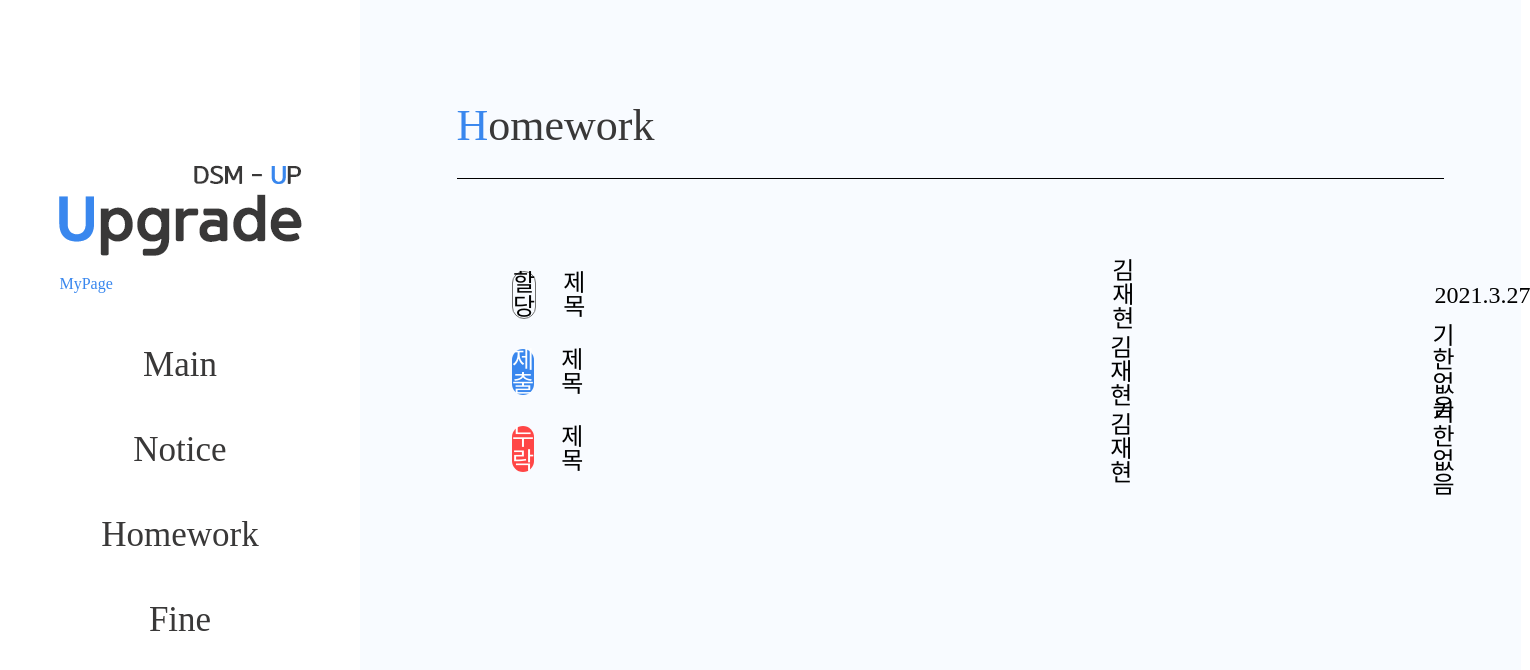
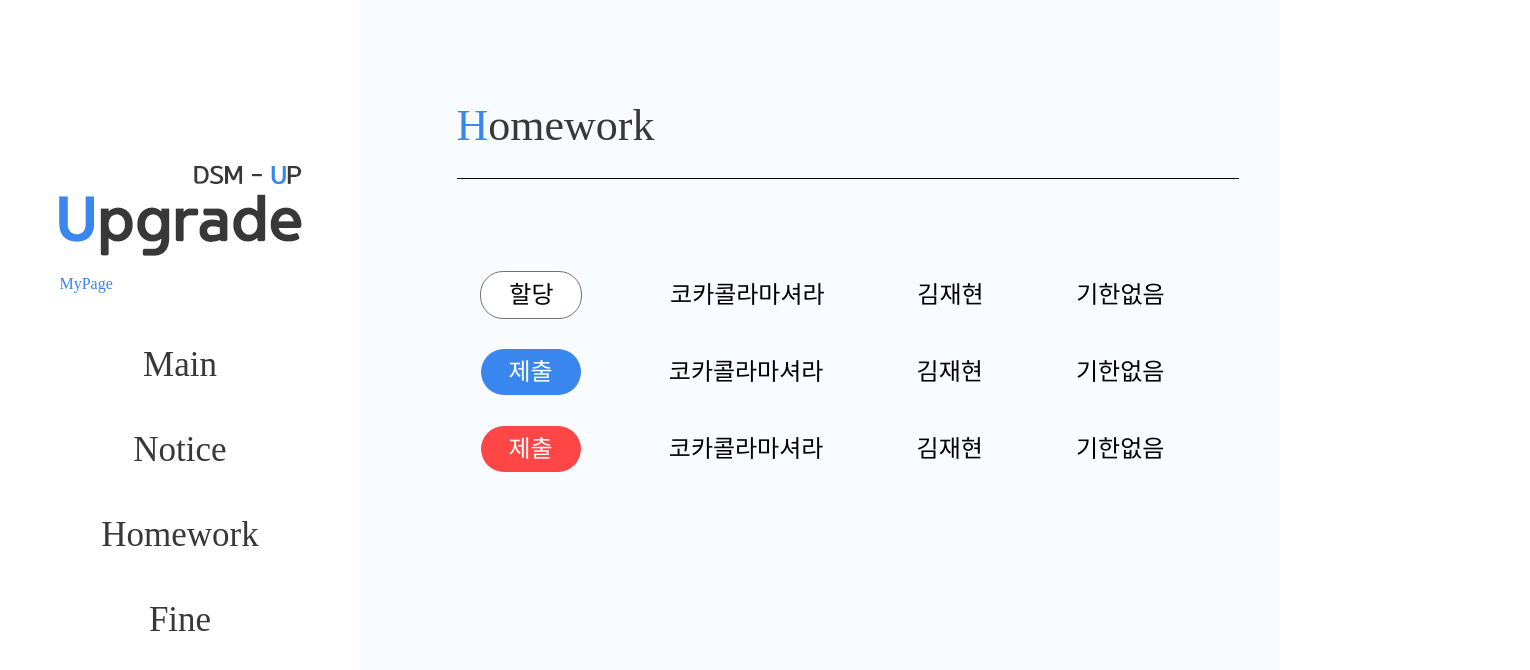
Before and after one commit to DSM-Upgrade/Client, a React app: page /homeworkAdmin in a window 1280 px wide. Shown: the top 670 px of the page, 1530 px wide, since content can reach past the window. Built offline with nearby package versions, Linux system fonts and the light colour scheme.

Commit message:
[FEAT] <src/~/Homework>

```diff
--- a/src/component/Homework/HomeworkAdmin/HomeworkAdmin.js
+++ b/src/component/Homework/HomeworkAdmin/HomeworkAdmin.js
@@ -3,6 +3,7 @@ import * as S from "./style";
 import { Link } from "react-router-dom";
 import HeaderContainer from "../../../container/HeaderContainer/HeaderContainer";
 import TitleHeaderContainer from "../../../container/TitleHeaderContainer/TitleHeaderContainer";
+import HomeworkAdminDetailView from "../HomeworkAdminDetailView/HomeworkAdminDetailView";
 
 const HomeworkAdmin = () => {
   return (
@@ -13,24 +14,32 @@ const HomeworkAdmin = () => {
           <TitleHeaderContainer text="Homework" />
         </div>
         <S.Wrapper>
+          <table>
+            <Link to="/HomeworkAdminDetailView" >
             <S.AllocationBox>
-            <div>할당</div>
-            <p>제목</p>
-            <p>김재현</p>
-            <p>2021.3.27</p>
+              <td><div>할당</div></td>
+              <td><p>코카콜라마셔라</p></td>
+              <td><p>김재현</p></td>
+              <td><p>기한없음</p></td>
             </S.AllocationBox>
+            </Link>
+            <Link to="/HomeworkAdminDetailView" >
               <S.SubmissionBox>
-            <div>제출</div>
-            <p>제목</p>
-            <p>김재현</p>
-            <p>기한없음</p>
+              <td><div>제출</div></td>
+              <td><p>코카콜라마셔라</p></td>
+              <td><p>김재현</p></td>
+              <td><p>기한없음</p></td>
               </S.SubmissionBox>
+            </Link>
+            <Link to="/HomeworkAdminDetailView">
               <S.UnsubmittedBox>
-            <div>누락</div>
-            <p>제목</p>
-            <p>김재현</p>
-            <p>기한없음</p>
+              <td><div>제출</div></td>
+              <td><p>코카콜라마셔라</p></td>
+              <td><p>김재현</p></td>
+              <td><p>기한없음</p></td>
               </S.UnsubmittedBox>
+            </Link>
+          </table>
         </S.Wrapper>
       </S.MainWrapper>
     </S.Container>
--- a/src/component/Homework/HomeworkAdmin/style.js
+++ b/src/component/Homework/HomeworkAdmin/style.js
@@ -28,19 +28,29 @@ export const Wrapper = styled.div`
   width: 100%;
   height: 100%;
   align-items: center;
+  position: relative;
+  overflow: scroll;
   a {
     color: inherit;
     text-decoration: none;
     width: 100%;
+    display: flex;
+    justify-content: center;
+  }
+  table{
+    width: 100%;
+    height: 100%;
+    display: flex;
+    flex-direction: column;
   }
 `;
 
-export const AllocationBox = styled.div`
+export const AllocationBox = styled.tr`
   width: 85%;
   height: 77px;
   display: flex;
-  flex-direction: row;
   align-items: center;
+  justify-content: space-around;
   cursor: pointer;
   div {
     display: flex;
@@ -49,42 +59,44 @@ export const AllocationBox = styled.div`
     width: 100px;
     height: 46px;
     border-radius: 23px;
+    background-color: #ffffff;
     border: #707070 solid 1px;
     font-size: 24px;
     font-family: "고도 M";
-    margin: 0 27px 0 65px;
+    margin: 0 3% 0 5%;
   }
   p {
     font-size: 24px;
     font-family: "고도 M";
   }
   p:nth-child(2) {
-    margin-right: 527px;
+    margin-right: 30%;
   }
   p:nth-child(3) {
-    margin-right: 300px;
+    margin-right: 24%;
   }
   &:hover {
-    background-color: #DCECF9;
+    background-color: #dcecf9;
   }
   &:active {
-    background-color: #DCECF9;
+    background-color: #dcecf9;
   }
-  &:link{
-    background-color: #DCECF9;
+  &:link {
+    background-color: #dcecf9;
   }
 `;
 
-export const SubmissionBox = styled.div`
+export const SubmissionBox = styled.tr`
   width: 85%;
   height: 77px;
   display: flex;
   flex-direction: row;
   align-items: center;
   cursor: pointer;
+  justify-content: space-around;
   div {
-    color: #FFFFFF;
-    background-color: #3987EE;
+    color: #ffffff;
+    background-color: #3987ee;
     display: flex;
     justify-content: center;
     align-items: center;
@@ -93,39 +105,40 @@ export const SubmissionBox = styled.div`
     border-radius: 23px;
     font-size: 24px;
     font-family: "고도 M";
-    margin: 0 27px 0 65px;
+    margin: 0 3% 0 5%;
   }
   p {
     font-size: 24px;
     font-family: "고도 M";
   }
   p:nth-child(2) {
-    margin-right: 527px;
+    margin-right: 30%;
   }
   p:nth-child(3) {
-    margin-right: 300px;
+    margin-right: 24%;
   }
   &:hover {
-    background-color: #DCECF9;
+    background-color: #dcecf9;
   }
   &:active {
-    background-color: #DCECF9;
+    background-color: #dcecf9;
   }
-  &:link{
-    background-color: #DCECF9;
+  &:link {
+    background-color: #dcecf9;
   }
 `;
 
-export const UnsubmittedBox = styled.div`
+export const UnsubmittedBox = styled.tr`
   width: 85%;
   height: 77px;
   display: flex;
   flex-direction: row;
   align-items: center;
   cursor: pointer;
+  justify-content: space-around;
   div {
-    color: #FFFFFF;
-    background-color: #FF4646;
+    color: #ffffff;
+    background-color: #ff4646;
     display: flex;
     justify-content: center;
     align-items: center;
@@ -134,25 +147,25 @@ export const UnsubmittedBox = styled.div`
     border-radius: 23px;
     font-size: 24px;
     font-family: "고도 M";
-    margin: 0 27px 0 65px;
+    margin: 0 3% 0 5%;
   }
   p {
     font-size: 24px;
     font-family: "고도 M";
   }
   p:nth-child(2) {
-    margin-right: 527px;
+    margin-right: 30%;
   }
   p:nth-child(3) {
-    margin-right: 300px;
+    margin-right: 24%;
   }
   &:hover {
-    background-color: #DCECF9;
+    background-color: #dcecf9;
   }
   &:active {
-    background-color: #DCECF9;
+    background-color: #dcecf9;
   }
-  &:link{
-    background-color: #DCECF9;
+  &:link {
+    background-color: #dcecf9;
   }
 `;
```
Lines whose indentation alone changed are shown as unchanged.
